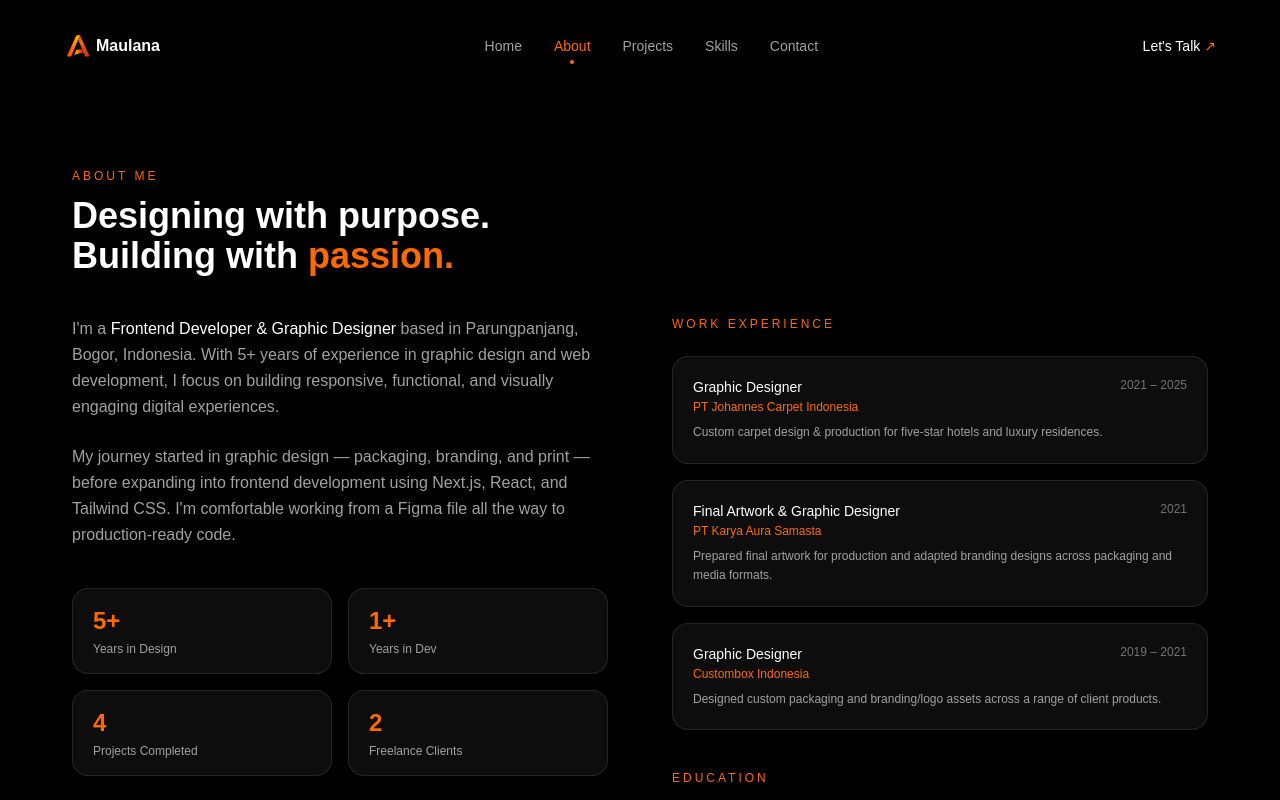
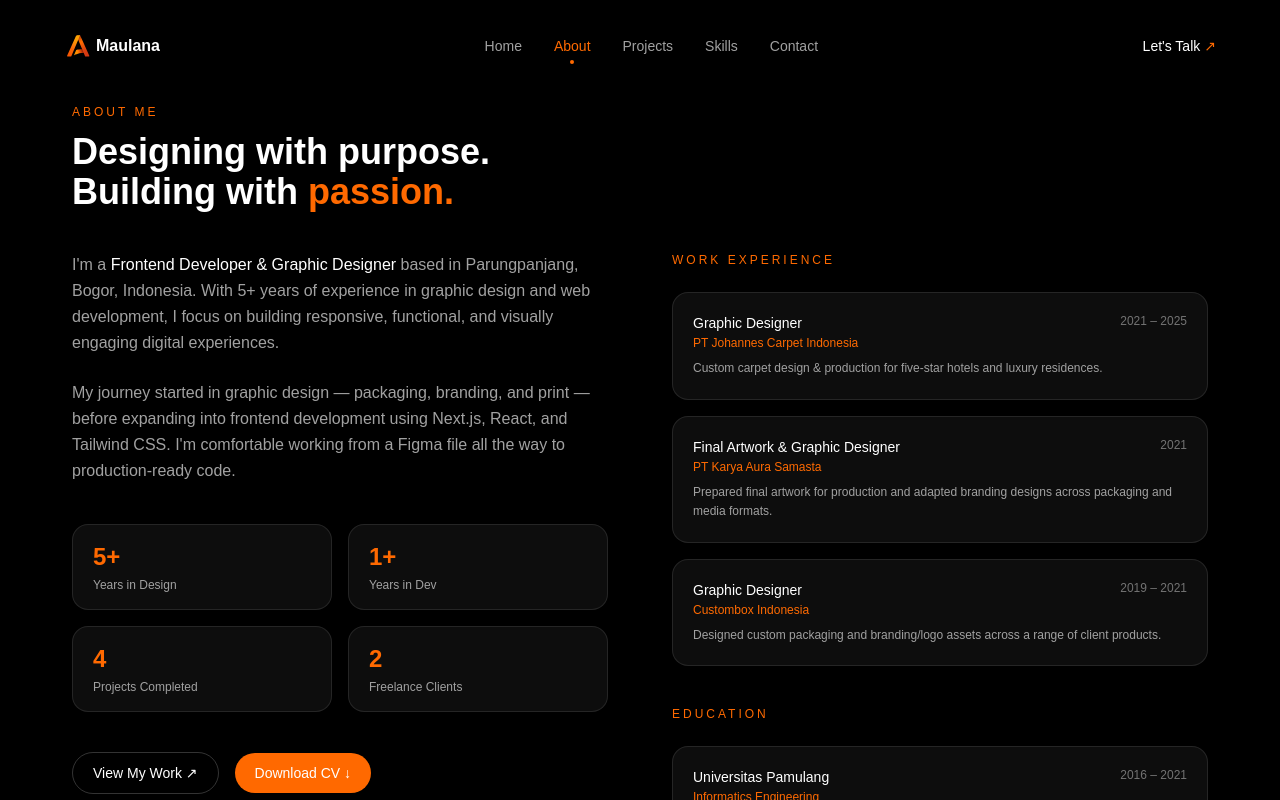
Before and after one commit to itsdamsky/damsky-portfolio, a Next.js app: page /about in a window 1280 px wide. Shown: the top 800 px of the page. Built offline with nearby package versions, Linux system fonts and the light colour scheme.

Commit message:
update animasi

```diff
--- a/src/components/AboutSection.tsx
+++ b/src/components/AboutSection.tsx
@@ -47,7 +47,7 @@ export default function About() {
   }, []);
 
   return (
-    <section id="about" className="relative py-24 pt-42 overflow-hidden">
+    <section className="relative min-h-screen py-26 overflow-hidden">
       <div className="container-custom">
 
         {/* Header */}
--- a/src/components/ContactSection.tsx
+++ b/src/components/ContactSection.tsx
@@ -84,7 +84,7 @@ export default function ContactSection() {
     ];
 
   return (
-    <section className="relative min-h-screen py-32 overflow-hidden">
+    <section className="relative min-h-screen py-26 overflow-hidden">
       <div className="container-custom">
         {/* Header */}
         <div className="mb-10">
--- a/src/components/ProjectsSection.tsx
+++ b/src/components/ProjectsSection.tsx
@@ -163,7 +163,7 @@ export default function ProjectsSection() {
   const filtered = activeTab === "all" ? projects : projects.filter(p => p.type === activeTab);
 
   return (
-    <section id="projects" className="relative min-h-screen py-32 overflow-hidden">
+    <section id="projects" className="relative min-h-screen py-26 overflow-hidden">
       <div className="container-custom">
         <ScrollReveal>
           <div className="mb-10">
--- a/src/components/SkillsSection.tsx
+++ b/src/components/SkillsSection.tsx
@@ -87,7 +87,7 @@ export default function SkillsSection() {
   }, []);
 
   return (
-    <section className="relative min-h-screen py-32 overflow-hidden">
+    <section className="relative min-h-screen py-26 overflow-hidden">
       <div className="container-custom">
         <ScrollReveal>
           <div className="mb-10">
```
